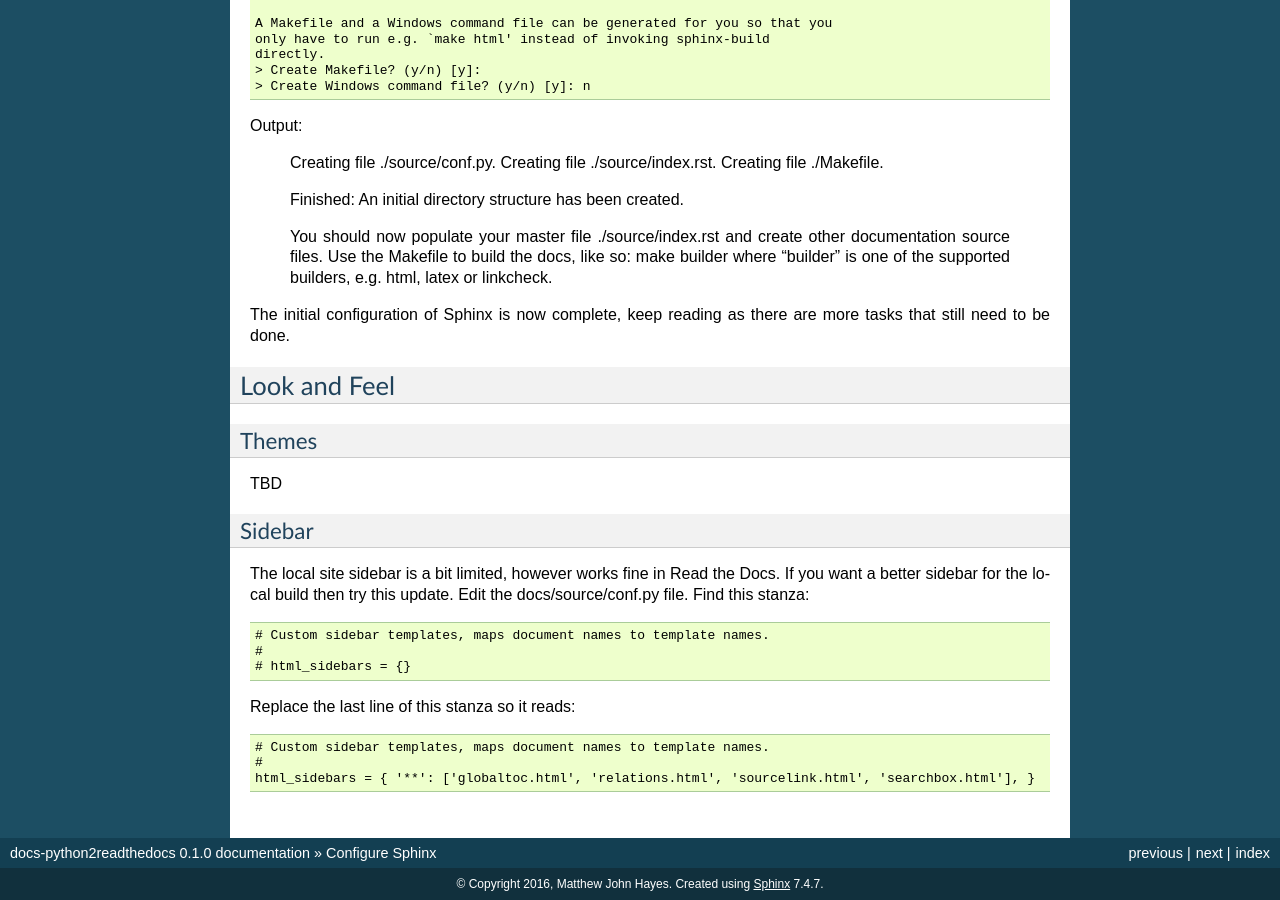
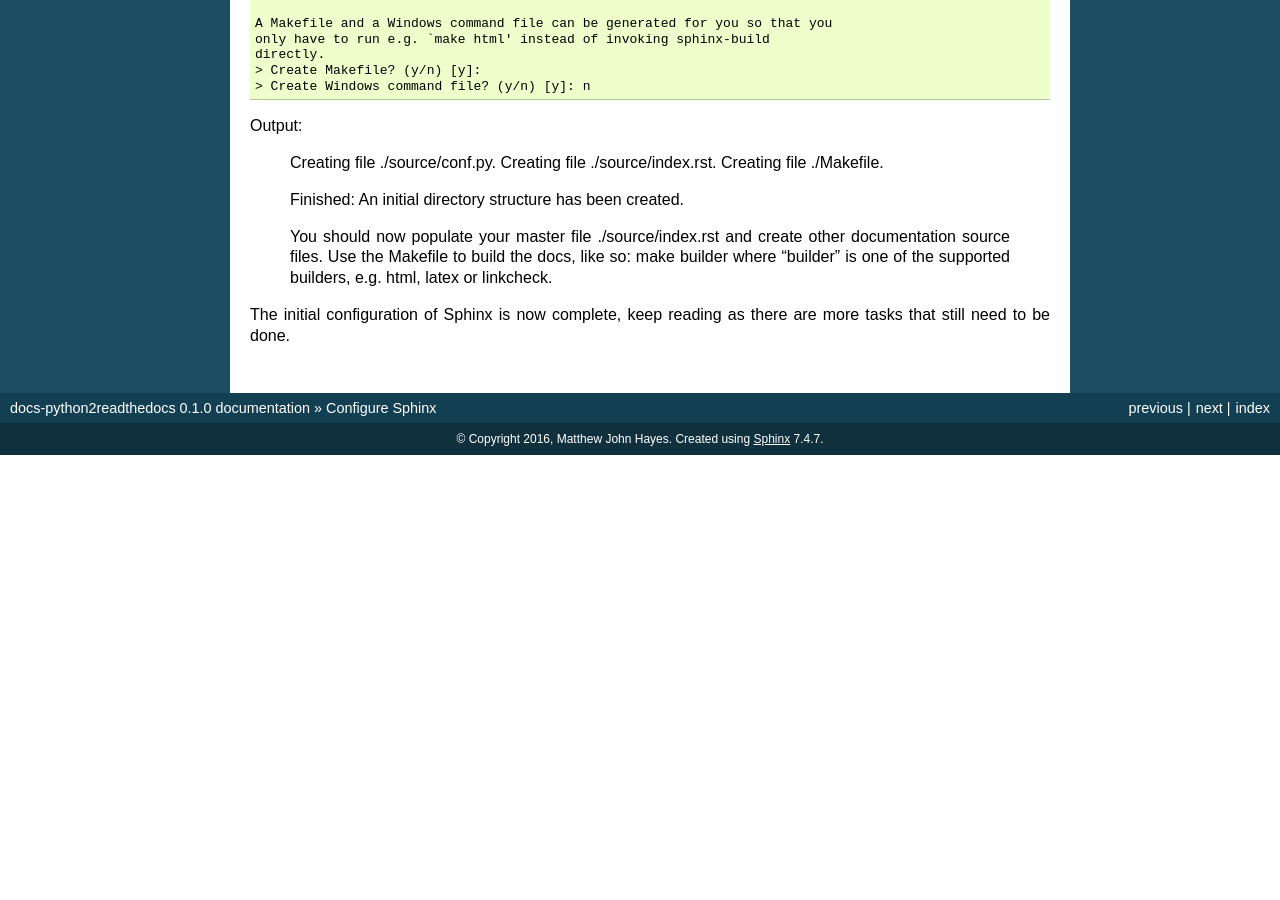
Before and after one commit to mattjhayes/docs-python2readthedocs, a Sphinx documentation site: the page built from docs/source/configure-sphinx.rst, in a window 1280 px wide and 900 px high, scrolled down 1632 px. Built offline with Sphinx 7.4.7, drawn with Linux system fonts in a browser that asks for light colours; after the commit the page ends 2087 px from its top, so only the background shows below that; some of the changed text lies outside the part shown.

```diff
--- a/docs/source/conf.py
+++ b/docs/source/conf.py
@@ -175,7 +175,6 @@ html_static_path = ['_static']
 # Custom sidebar templates, maps document names to template names.
 #
 # html_sidebars = {}
-#html_sidebars = { '**': ['globaltoc.html', 'relations.html', 'sourcelink.html', 'searchbox.html'], }
 
 # Additional templates that should be rendered to pages, maps page names to
 # template names.
--- a/docs/source/configure-sphinx.rst
+++ b/docs/source/configure-sphinx.rst
@@ -137,32 +137,3 @@ Output:
 
 The initial configuration of Sphinx is now complete, keep reading as there are
 more tasks that still need to be done.
-
-*************
-Look and Feel
-*************
-
-Themes
-------
-
-TBD
-
-Sidebar
--------
-The local site sidebar is a bit limited, however works
-fine in Read the Docs. If you want a better sidebar for the local build then
-try this update. Edit the docs/source/conf.py file. Find this stanza:
-
-.. code-block:: text
-
-  # Custom sidebar templates, maps document names to template names.
-  #
-  # html_sidebars = {}
-
-Replace the last line of this stanza so it reads:
-
-.. code-block:: text
-
-  # Custom sidebar templates, maps document names to template names.
-  #
-  html_sidebars = { '**': ['globaltoc.html', 'relations.html', 'sourcelink.html', 'searchbox.html'], }
--- a/docs/source/index.rst
+++ b/docs/source/index.rst
@@ -11,8 +11,10 @@ Contents:
 .. toctree::
    :maxdepth: 2
 
+   introduction
    install-sphinx
    configure-sphinx
+   ui-tweaks
    localbuild
    readthedocs
 
```
Also changed, not shown: docs/source/introduction.rst (added, +21 -0 lines), docs/source/ui-tweaks.rst (added, +53 -0 lines).
